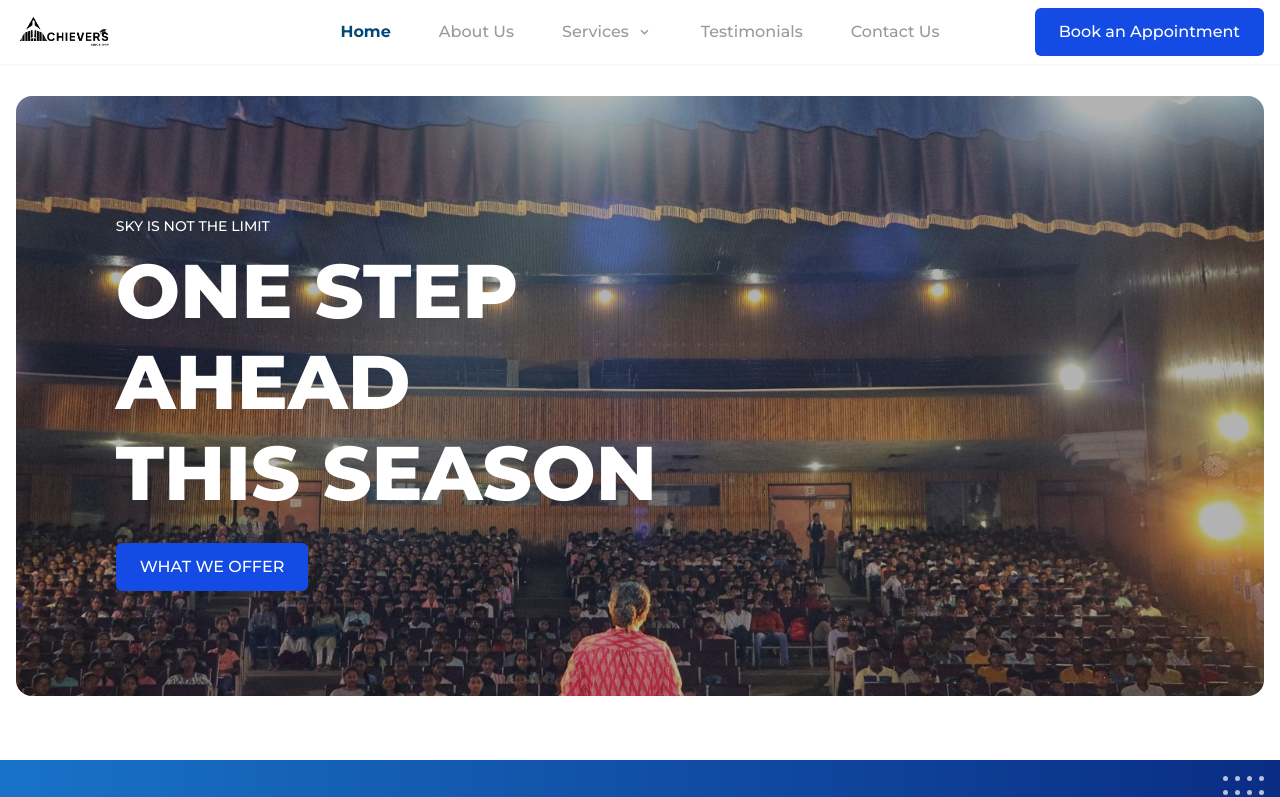
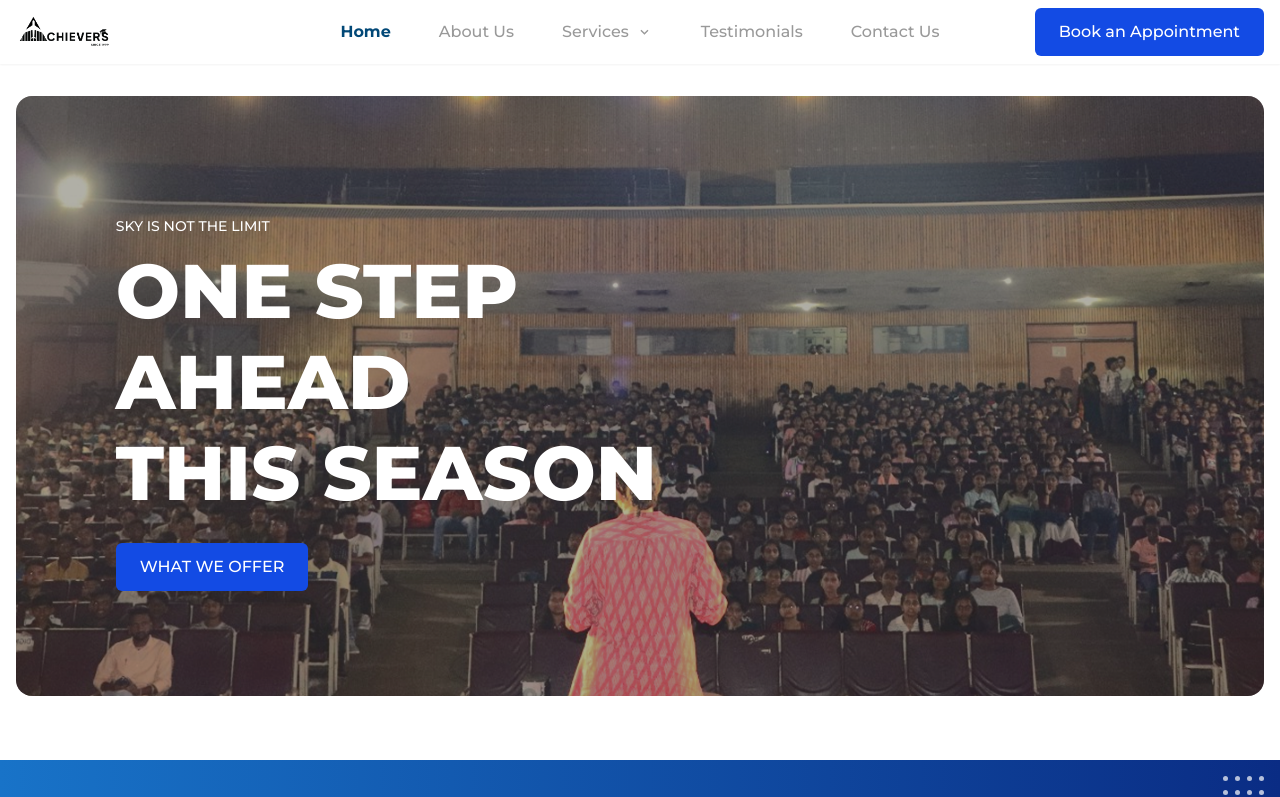
Before and after one commit to Shreyanshp-3/AchieversApp, a React (Create React App) app: page / in a window 1280 px wide. Shown: the top 797 px of the page. Built offline with nearby package versions, Linux system fonts and the light colour scheme.

Commit message:
new changes

```diff
--- a/src/components/Homepage/HeroSection.jsx
+++ b/src/components/Homepage/HeroSection.jsx
@@ -9,14 +9,14 @@ import {
     Container,
 } from "@chakra-ui/react";
 import heroImage from "../../img/bannerphotos/edit2.jpg"; // Adjust path if needed
-
+import heroImage2 from "../../img/testi/256101.png"
 export default function HeroSection() {
     return (
         <Box px={4} py={8}>
             <Container maxW="8xl" px={0}>
                 <Box position="relative" borderRadius="2xl" overflow="hidden">
                     <Image
-                        src={heroImage} // replace this with your image path
+                        src={heroImage2 }// replace this with your image path
                         alt="Hero Image"
                         w="100%"
                         h={{ base: "400px", md: "600px" }}
```
Also changed, not shown: src/img/testi/256101.png (added).
